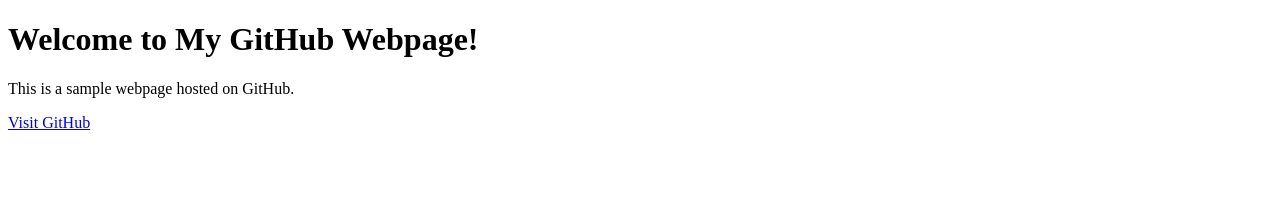
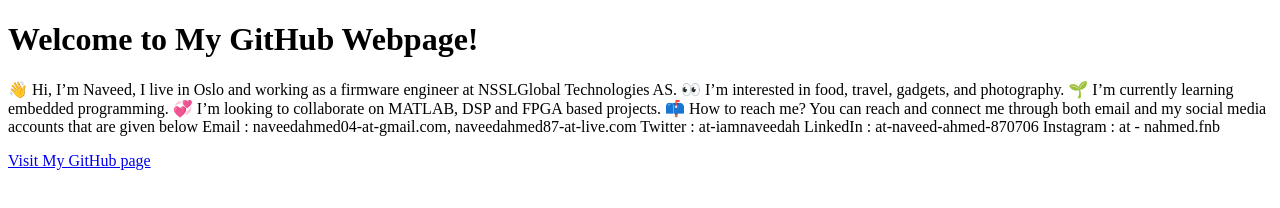
Before and after one commit to nahmed087/nahmed087.github.io, a plain HTML site: page index.html in a window 1280 px wide. Drawn offline with Linux system fonts and the light colour scheme.

Commit message:
Update index.html

```diff
--- a/index.html
+++ b/index.html
@@ -5,7 +5,15 @@
 </head>
 <body>
   <h1>Welcome to My GitHub Webpage!</h1>
-  <p>This is a sample webpage hosted on GitHub.</p>
-  <a href="https://github.com">Visit GitHub</a>
+  <p>👋 Hi, I’m Naveed, I live in Oslo and working as a firmware engineer at NSSLGlobal Technologies AS.
+  👀 I’m interested in food, travel, gadgets, and photography.
+  🌱 I’m currently learning embedded programming.
+  💞️ I’m looking to collaborate on MATLAB, DSP and FPGA based projects.
+  📫 How to reach me? You can reach and connect me through both email and my social media accounts that are given below
+  Email : naveedahmed04-at-gmail.com, naveedahmed87-at-live.com
+  Twitter : at-iamnaveedah
+  LinkedIn : at-naveed-ahmed-870706
+  Instagram : at - nahmed.fnb</p>
+  <a href="https://github.com/nahmed087">Visit My GitHub page</a>
 </body>
 </html>
```
